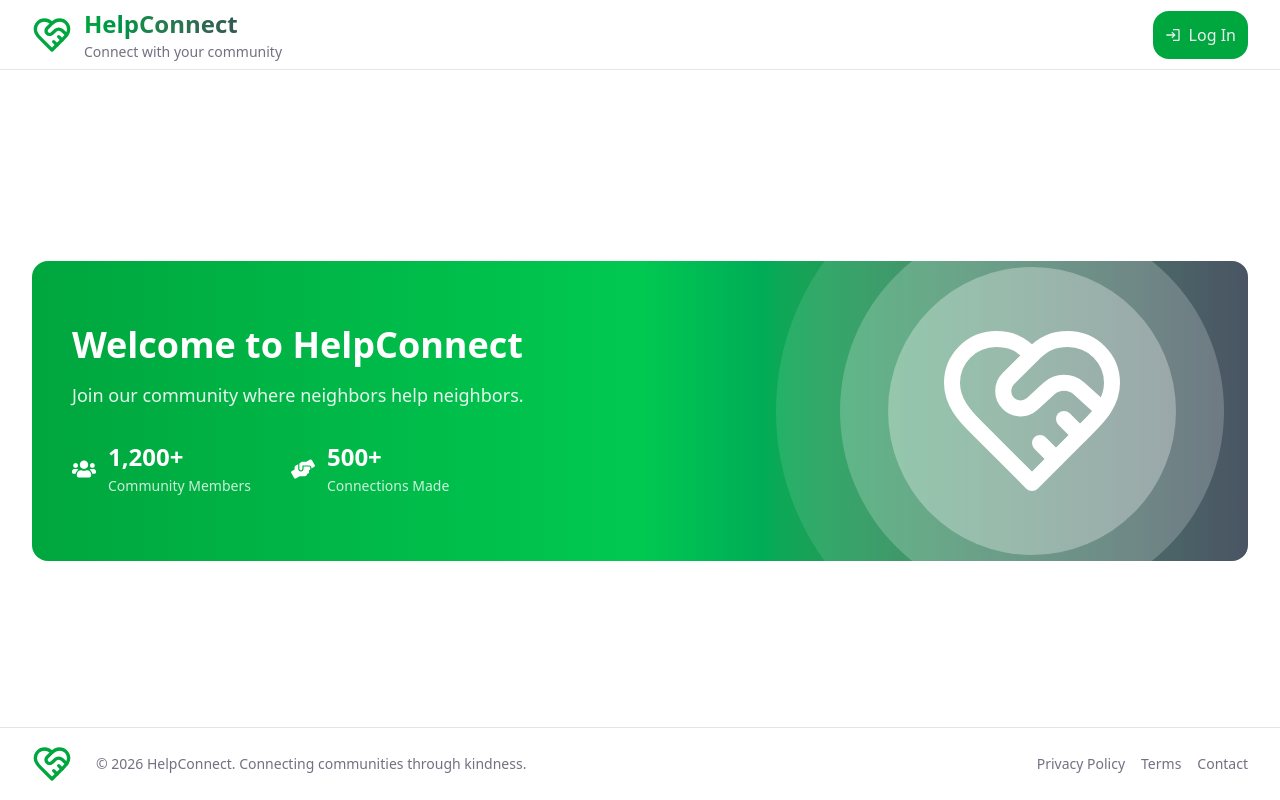
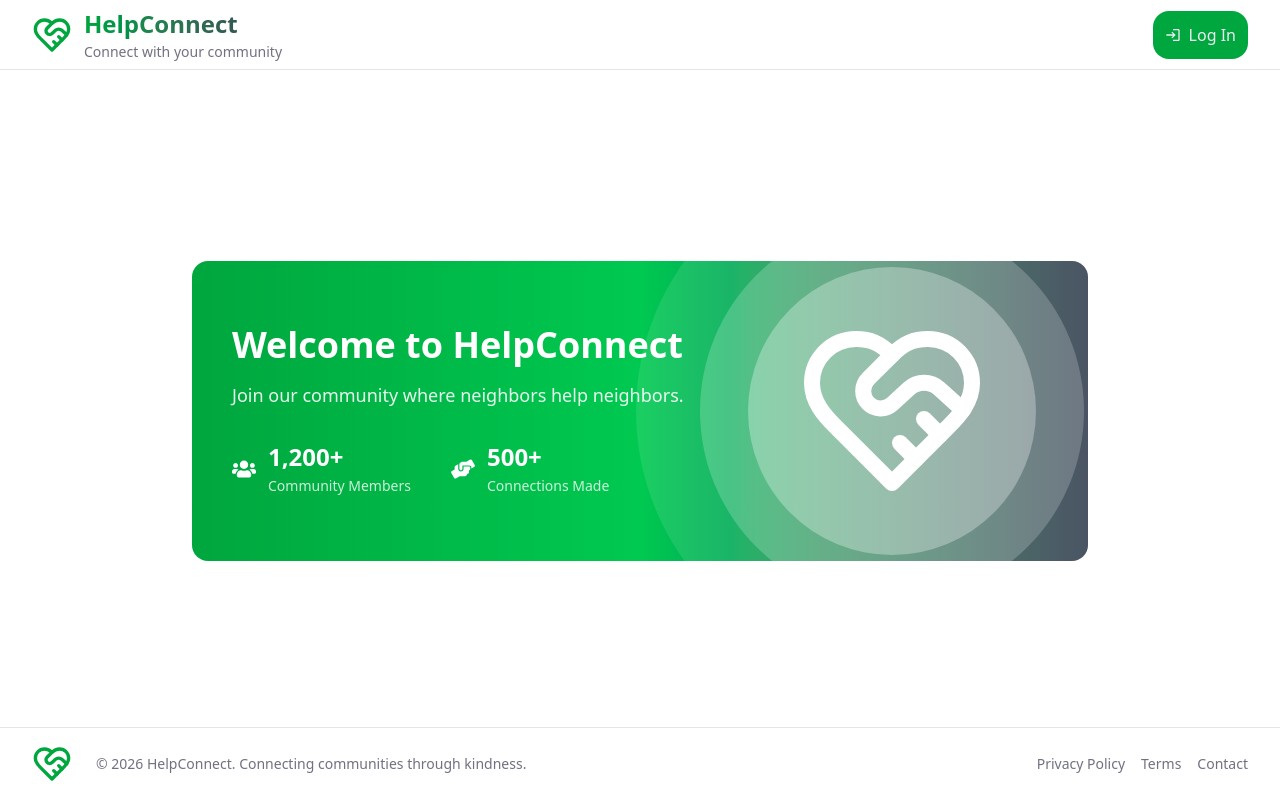
Before and after one commit to MiksuNy/web-project, a React (Vite) app in the folder frontend/: page / in a window 1280 px wide. Built offline with nearby package versions, Linux system fonts and the light colour scheme.

Commit message:
Fix hero width

```diff
--- a/frontend/src/components/Hero.jsx
+++ b/frontend/src/components/Hero.jsx
@@ -2,7 +2,7 @@ import { FaHandsHelping, FaUsers } from "react-icons/fa";
 
 const Hero = () => {
   return (
-    <section className="relative overflow-hidden rounded-2xl bg-linear-to-r from-green-600 via-green-500 to-gray-700 text-white px-10 py-16 mx-8 mt-6 flex items-center justify-between">
+    <section className="relative overflow-hidden rounded-2xl bg-linear-to-r from-green-600 via-green-500 to-gray-700 text-white px-10 py-16 mx-auto mt-6 flex items-center justify-between  max-w-4xl">
 
       <div className="max-w-xl z-10">
         <h2 className="text-4xl font-bold mb-4">
@@ -32,7 +32,7 @@ const Hero = () => {
         </div>
       </div>
 
-      <div className="absolute -right-10 w-lg h-128 rounded-full bg-white/10 flex items-center justify-center">
+      <div className="absolute -right-15 w-lg h-128 rounded-full bg-white/10 flex items-center justify-center">
         <div className="relative w-96 h-96 rounded-full bg-white/20 flex items-center justify-center">
           <div className="relative w-72 h-72 rounded-full bg-white/30 flex items-center justify-center">
             <img src="/logo-white.svg" alt="HelpConnect logo" className="w-48 h-48" />
```
